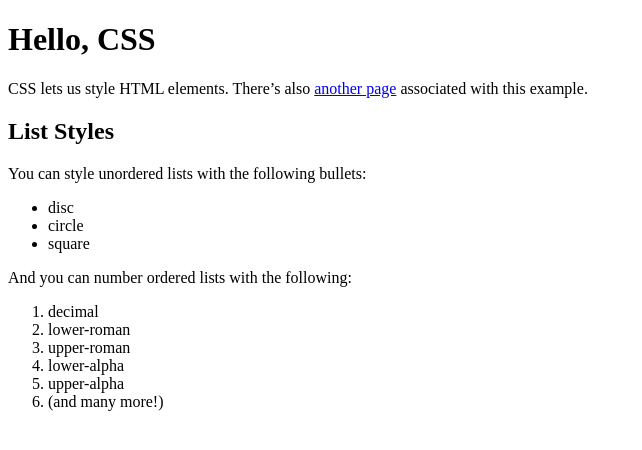
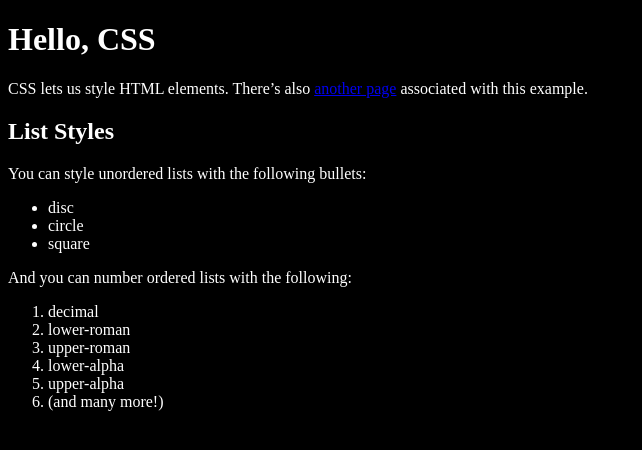
Before and after one commit to Sarulian/sarulian-website, a Flask app: page /css.html in a window 1280 px wide. Shown: the top 450 px of the page, without its empty margins (0-642 px from the left). Run offline with Flask 2, Linux system fonts and the light colour scheme.

Commit message:
Minor changes

```diff
--- a/static/style.css
+++ b/static/style.css
@@ -1,4 +1,4 @@
 body {
-    background: white;
-    color: black;
+    background: black;
+    color: white;
 }
```
